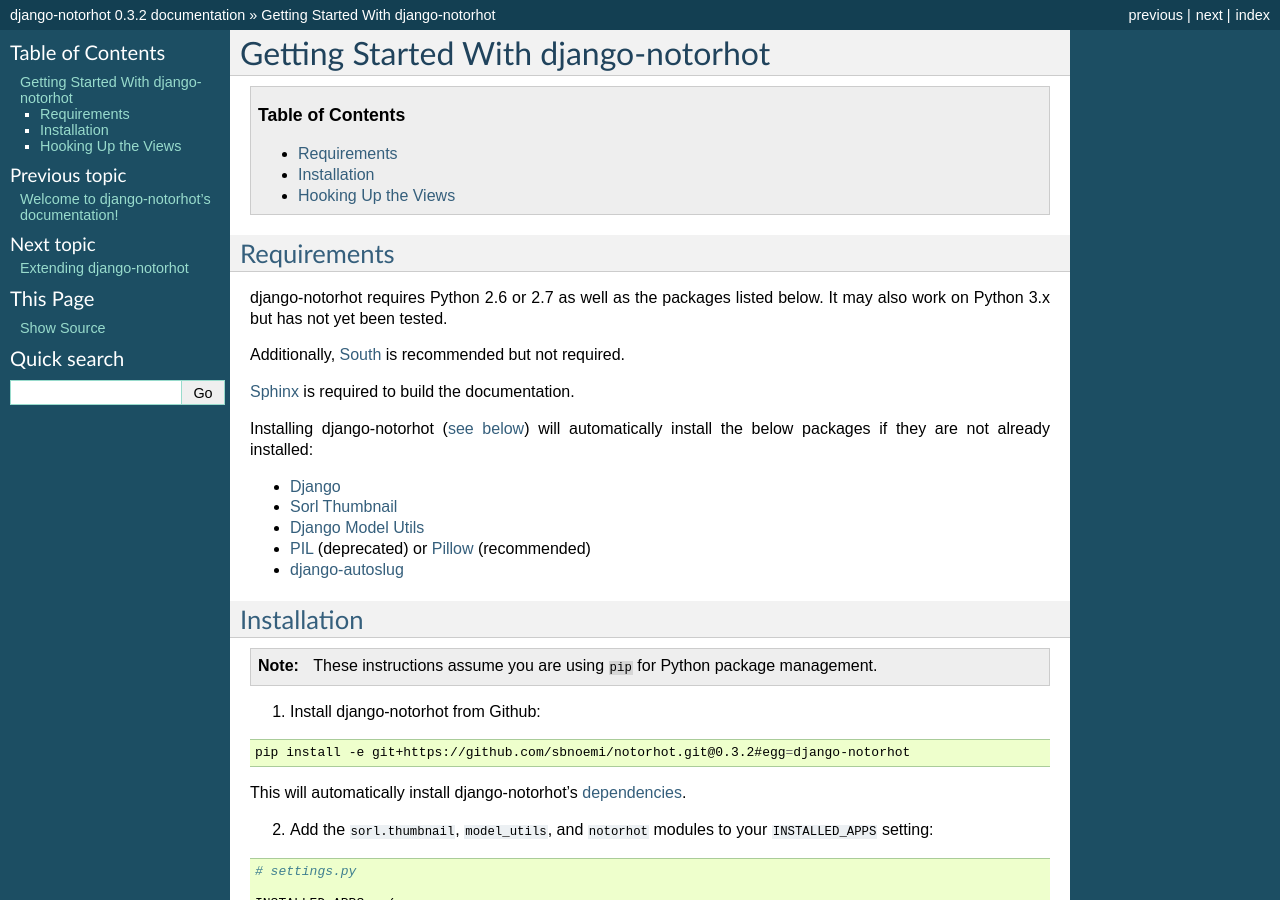
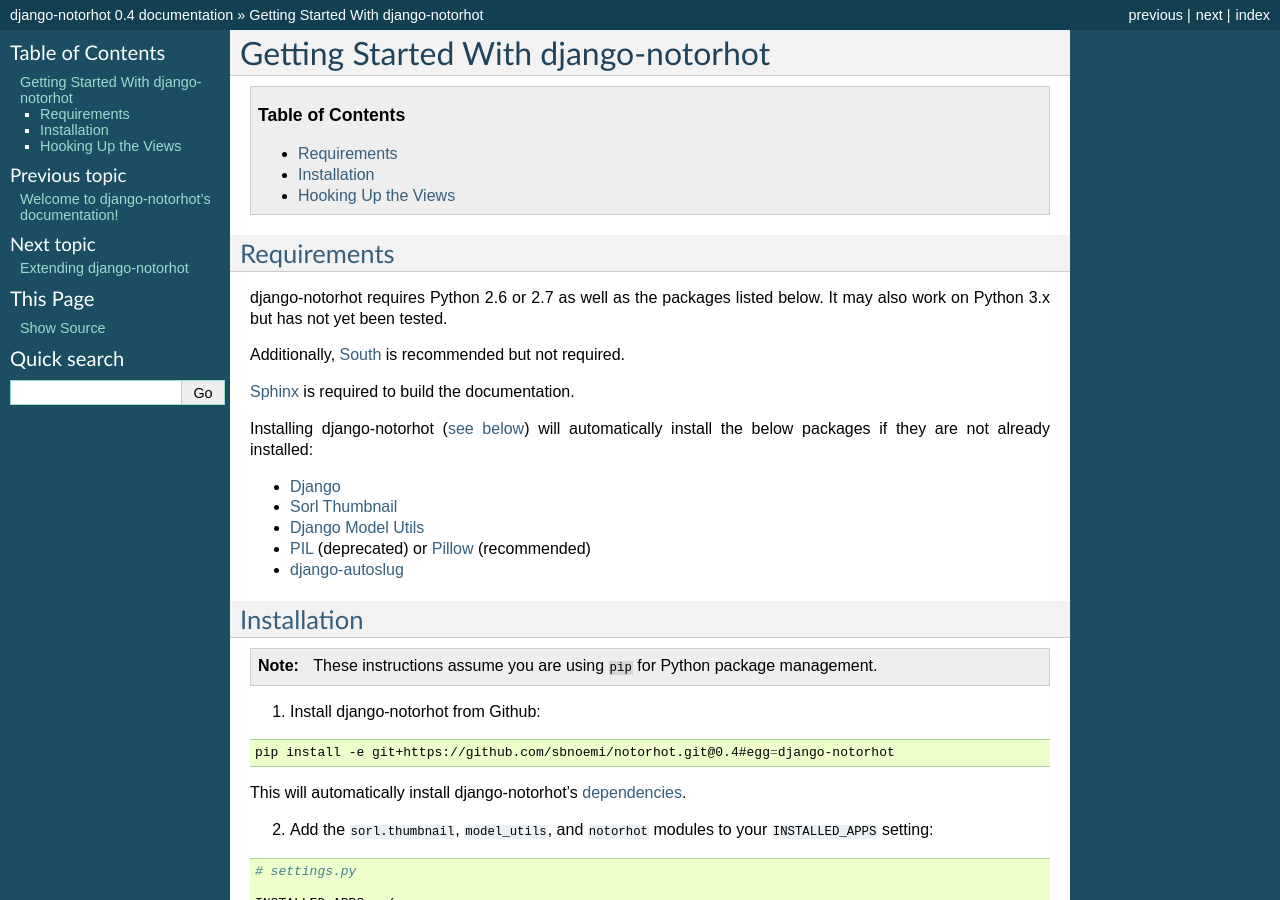
Before and after one commit to sbnoemi/notorhot, a Sphinx documentation site: the page built from docs/source/installation.rst, in a window 1280 px wide and 900 px high. Built offline with Sphinx 7.4.7, drawn with Linux system fonts in a browser that asks for light colours; some of the changed text lies outside the part shown.

Commit message:
Version bump

```diff
--- a/docs/source/conf.py
+++ b/docs/source/conf.py
@@ -50,9 +50,9 @@
 # built documents.
 #
 # The short X.Y version.
-version = '0.3'
+version = '0.4'
 # The full version, including alpha/beta/rc tags.
-release = '0.3.2'
+release = '0.4'
 
 # The language for content autogenerated by Sphinx. Refer to documentation
 # for a list of supported languages.
--- a/docs/source/installation.rst
+++ b/docs/source/installation.rst
@@ -38,7 +38,7 @@
 
 .. code-block:: bash
 
-   pip install -e git+https://github.com/sbnoemi/notorhot.git@0.3.2#egg=django-notorhot
+   pip install -e git+https://github.com/sbnoemi/notorhot.git@0.4#egg=django-notorhot
 
 This will automatically install django-notorhot's :ref:`dependencies <dependencies>`.
 
--- a/setup.py
+++ b/setup.py
@@ -8,7 +8,7 @@
 
 setup(
     name='django-notorhot',
-    version='0.3.2',
+    version='0.4',
     packages=['notorhot', 'notorhot_example'],
     include_package_data=True,
     license='BSD License',  # example license
```
